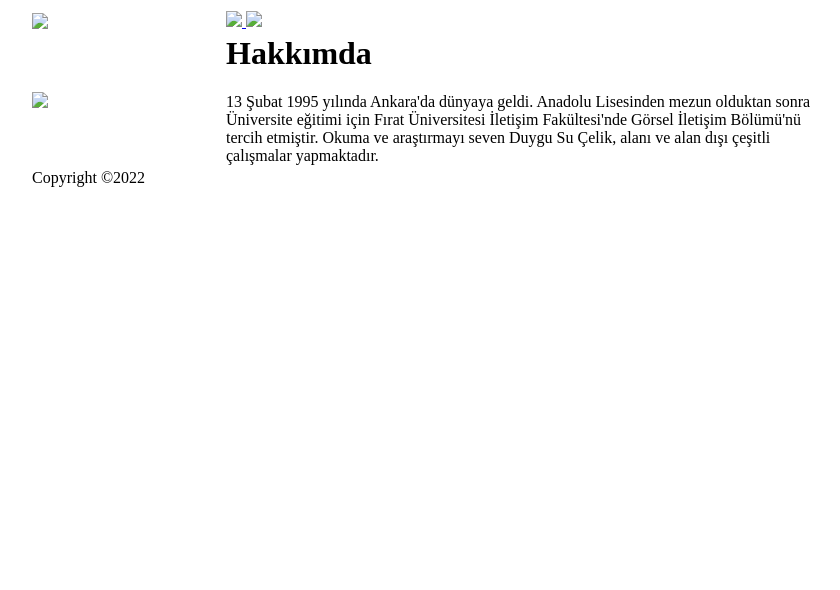
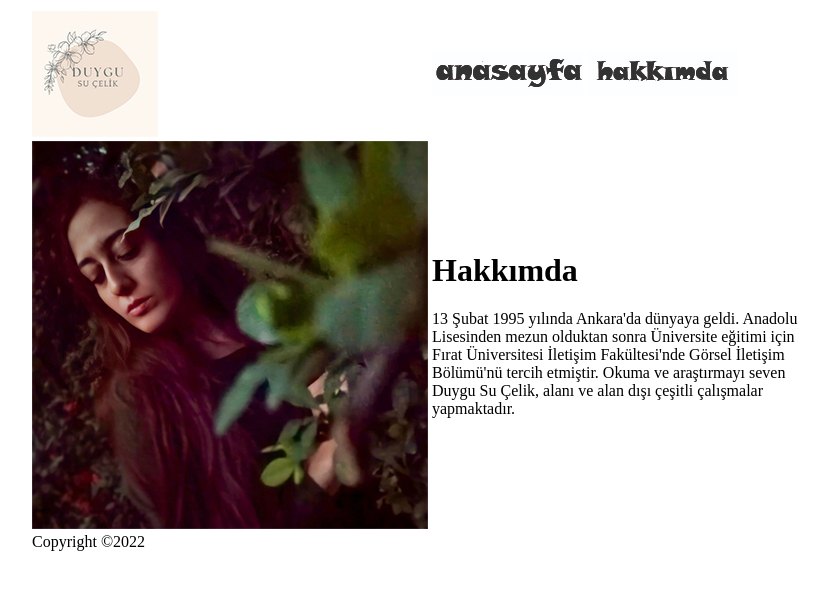
Before and after one commit to duygusucelik/sayfam, a plain HTML site: page hakkımda.html in a window 1280 px wide. Shown: the whole page, without its empty margins (211-1051 px from the left). Drawn offline with Linux system fonts and the light colour scheme.

Commit message:
Update hakkımda.html

```diff
--- a/hakkımda.html
+++ b/hakkımda.html
@@ -9,17 +9,17 @@
 <table width="800px">
 <tr>
 <td>
-<a href="index.html"><img src="ımg/su.jpg"></a>
+<a href="index.html"><img src="img/su.jpg"></a>
 </td>
 <td>
-<a href="index.html"><img src="ımg/anasayfa7.jpg"</a>
-<a href=""><img src="ımg/hakkımda6.jpg"/a>
+<a href="index.html"><img src="img/anasayfa7.jpg"></a>
+<a href=""><img src="img/hakkımda6.jpg"></a>
 
 </td>
 </tr>
 
 <tr>
-<td><img src="ımg/ds4.jpg"></td>
+<td><img src="img/ds4.jpg"></td>
 <td width="600px">
 <h1>Hakkımda</h1>
 <p>13 Şubat 1995 yılında Ankara'da dünyaya geldi. Anadolu Lisesinden mezun olduktan sonra Üniversite eğitimi için Fırat Üniversitesi İletişim Fakültesi'nde Görsel İletişim Bölümü'nü tercih etmiştir. Okuma ve araştırmayı seven Duygu Su Çelik, alanı ve alan dışı çeşitli çalışmalar yapmaktadır.</p>
```
